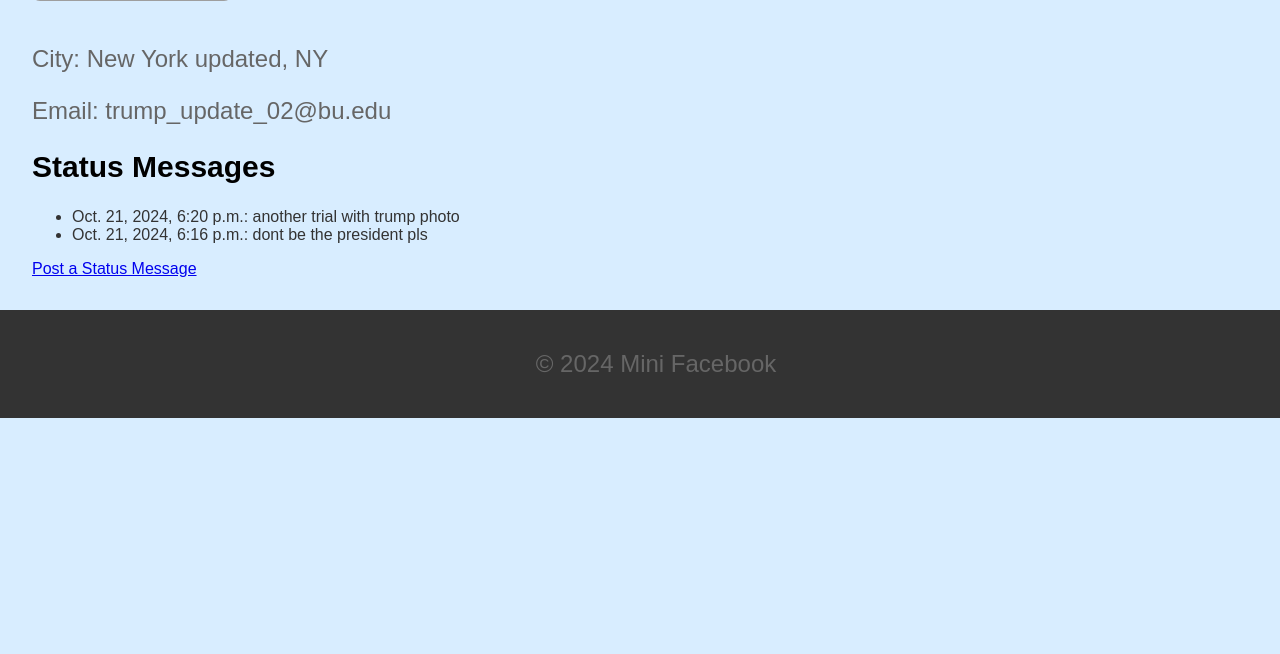
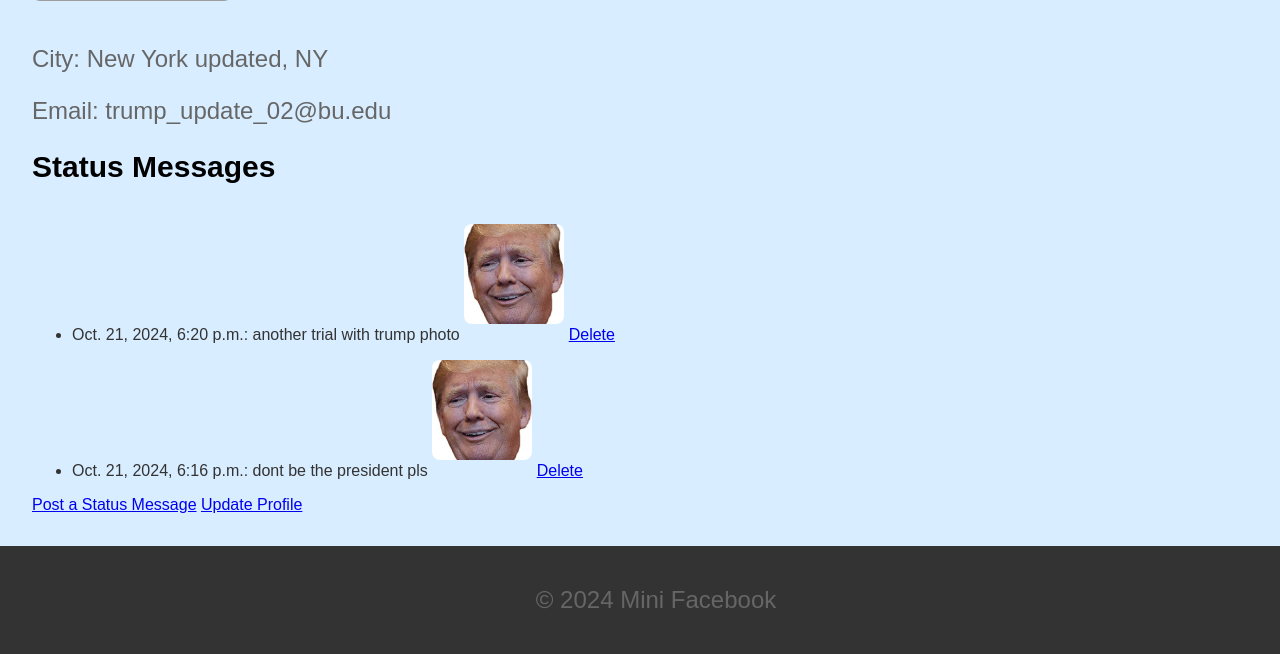
Before and after one commit to Yubo-Qiu/A10, a Django app: page /profile/1/ in a window 1280 px wide. Shown: the part 443-1097 px from the top of the page. Before the commit the page ends 861 px from the top, so only its background shows below. Run offline with Django 5.2, Linux system fonts and the light colour scheme; data comes from the database, SQL or seed files in the repository; both versions use the stored data as it was after the commit; grey boxes are pictures that could not be loaded.

Commit message:
updating the image and delete feature in messages in task 7

```diff
--- a/cs412/settings.py
+++ b/cs412/settings.py
@@ -134,3 +134,8 @@ STATIC_URL = "/static/"
 # https://docs.djangoproject.com/en/5.0/ref/settings/#default-auto-field
 
 DEFAULT_AUTO_FIELD = "django.db.models.BigAutoField"
+
+import os
+
+MEDIA_URL = '/media/'
+MEDIA_ROOT = os.path.join(BASE_DIR, 'media')
--- a/mini_fb/admin.py
+++ b/mini_fb/admin.py
@@ -5,6 +5,7 @@ from .models import Profile
 
 admin.site.register(Profile)
 
-from .models import StatusMessage
+from .models import StatusMessage, Image
 
 admin.site.register(StatusMessage)
+admin.site.register(Image)
--- a/mini_fb/forms.py
+++ b/mini_fb/forms.py
@@ -11,3 +11,8 @@ class CreateStatusMessageForm(forms.ModelForm):
     class Meta:
         model = StatusMessage
         fields = ['message']
+
+class UpdateProfileForm(forms.ModelForm):
+    class Meta:
+        model = Profile
+        fields = ['city', 'email', 'profile_image_url']
--- a/mini_fb/models.py
+++ b/mini_fb/models.py
@@ -1,6 +1,3 @@
-from django.db import models
-
-# Create your models here.
 from django.db import models
 
 class Profile(models.Model):
@@ -23,3 +20,14 @@ class StatusMessage(models.Model):
 
     def __str__(self):
         return f"{self.message} (posted by {self.profile.first_name} at {self.timestamp})"
+
+    def get_images(self):
+        return self.image_set.all()
+
+class Image(models.Model):
+    image_file = models.ImageField(upload_to='images/')  # Store images in a directory called 'images/'
+    status_message = models.ForeignKey(StatusMessage, on_delete=models.CASCADE)  # Foreign key to StatusMessage
+    timestamp = models.DateTimeField(auto_now_add=True)  # Automatically set timestamp when an image is added
+
+    def __str__(self):
+        return f"Image for {self.status_message} uploaded on {self.timestamp}"
--- a/mini_fb/templates/mini_fb/create_status_form.html
+++ b/mini_fb/templates/mini_fb/create_status_form.html
@@ -2,9 +2,10 @@
 
 {% block content %}
 <h2>Post a Status Message</h2>
-<form method="POST">
+<form method="POST" enctype="multipart/form-data">
     {% csrf_token %}
     {{ form.as_p }}
-    <button type="submit">Post</button>
+    <input type="file" name="files" multiple>
+    <button type="submit">Post Status</button>
 </form>
 {% endblock %}
--- a/mini_fb/templates/mini_fb/show_profile.html
+++ b/mini_fb/templates/mini_fb/show_profile.html
@@ -8,10 +8,17 @@
 <h2>Status Messages</h2>
 <ul>
     {% for message in object.get_status_messages %}
-    <li>{{ message.timestamp }}: {{ message.message }}</li>
+        <li>
+            {{ message.timestamp }}: {{ message.message }}
+            {% for img in message.get_images %}
+                <img src="{{ img.image_file.url }}" alt="Image" style="width:100px; height:100px;">
+            {% endfor %}
+            <a href="{% url 'delete_status' message.pk %}">Delete</a>
+        </li>
     {% empty %}
-    <li>No status messages yet.</li>
+        <li>No status messages yet.</li>
     {% endfor %}
 </ul>
 <a href="{% url 'create_status' object.pk %}">Post a Status Message</a>
+<a href="{% url 'update_profile' object.pk %}">Update Profile</a>
 {% endblock %}
--- a/mini_fb/urls.py
+++ b/mini_fb/urls.py
@@ -3,10 +3,19 @@ from .views import ShowProfilePageView
 from .views import CreateProfileView
 from .views import CreateStatusMessageView
 from .views import ShowAllProfilesView
+from .views import UpdateProfileView
+from .views import DeleteStatusMessageView
+from django.conf import settings
+from django.conf.urls.static import static
 
 urlpatterns = [
     path('', ShowAllProfilesView.as_view(), name='show_all_profiles'),
     path('profile/<int:pk>/', ShowProfilePageView.as_view(), name='show_profile'),
     path('create_profile/', CreateProfileView.as_view(), name='create_profile'),
     path('profile/<int:pk>/create_status/', CreateStatusMessageView.as_view(), name='create_status'),
+    path('profile/<int:pk>/update/', UpdateProfileView.as_view(), name='update_profile'),
+    path('status/<int:pk>/delete/', DeleteStatusMessageView.as_view(), name='delete_status'),
 ]
+
+if settings.DEBUG:
+    urlpatterns += static(settings.MEDIA_URL, document_root=settings.MEDIA_ROOT)
--- a/mini_fb/views.py
+++ b/mini_fb/views.py
@@ -7,8 +7,11 @@ from django.urls import reverse_lazy
 from django.views.generic import DetailView
 from .forms import CreateProfileForm
 from .forms import CreateStatusMessageForm
+from .forms import UpdateProfileForm
 from .models import Profile
-from .models import StatusMessage
+from .models import StatusMessage, Image
+from django.views.generic.edit import UpdateView
+from django.views.generic import DeleteView
 
 class ShowAllProfilesView(ListView):
     model = Profile
@@ -32,9 +35,34 @@ class CreateStatusMessageView(CreateView):
     template_name = 'mini_fb/create_status_form.html'
 
     def form_valid(self, form):
+        # Save the new StatusMessage
         profile = Profile.objects.get(pk=self.kwargs['pk'])
-        form.instance.profile = profile
+        sm = form.save(commit=False)
+        sm.profile = profile
+        sm = form.save()
+
+        # Handle file uploads
+        files = self.request.FILES.getlist('files')
+        for f in files:
+            Image.objects.create(image_file=f, status_message=sm)
+
         return super().form_valid(form)
 
     def get_success_url(self):
         return reverse_lazy('show_profile', kwargs={'pk': self.kwargs['pk']})
+
+class UpdateProfileView(UpdateView):
+    model = Profile
+    form_class = UpdateProfileForm
+    template_name = 'mini_fb/update_profile_form.html'
+
+    def get_success_url(self):
+        return reverse_lazy('show_profile', kwargs={'pk': self.object.pk})
+
+class DeleteStatusMessageView(DeleteView):
+    model = StatusMessage
+    template_name = 'mini_fb/delete_status_form.html'
+
+    def get_success_url(self):
+        profile_id = self.object.profile.pk
+        return reverse_lazy('show_profile', kwargs={'pk': profile_id})
```
Also changed, not shown: mini_fb/templates/mini_fb/delete_status_form.html (added, +10 -0 lines), mini_fb/templates/mini_fb/update_profile_form.html (added, +9 -0 lines), db.sqlite3, images/41jz38hqDRL.jpg (added), images/41jz38hqDRL_3cCPUYz.jpg (added), media/images/41jz38hqDRL.jpg (added), media/images/41jz38hqDRL_929mK9R.jpg (added), media/images/41jz38hqDRL_udaq28S.jpg (added), media/images/51IWs7oee9L._AC_UF8941000_QL80_.jpg (added), mini_fb/migrations/0003_image.py (added), 1 other file.
